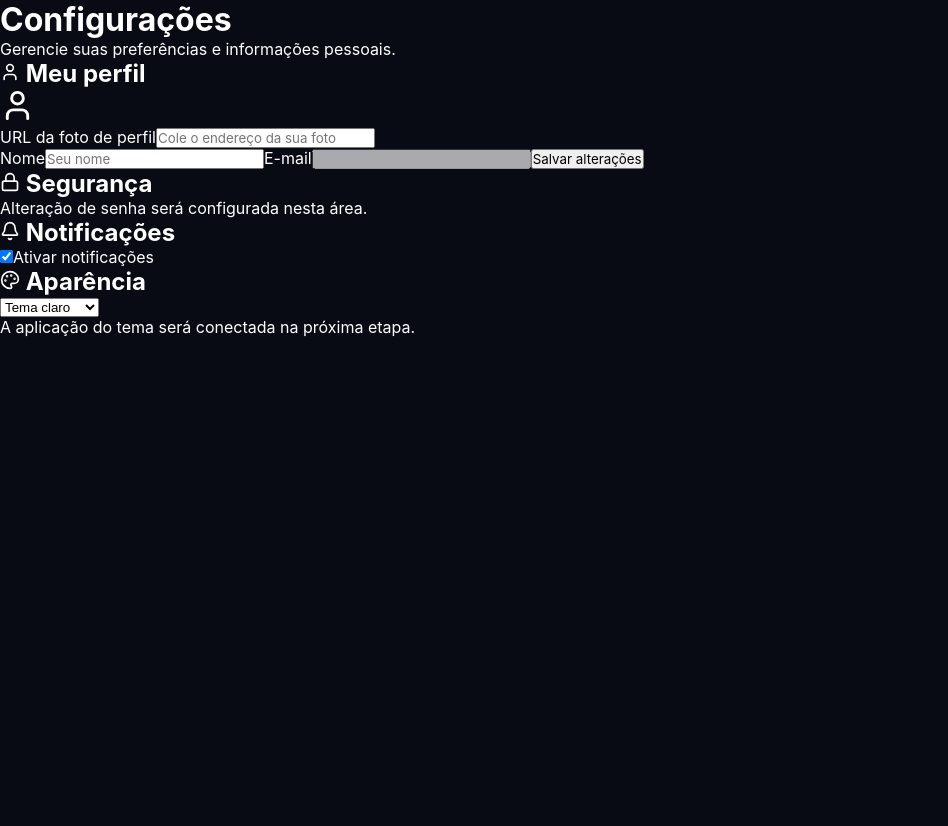
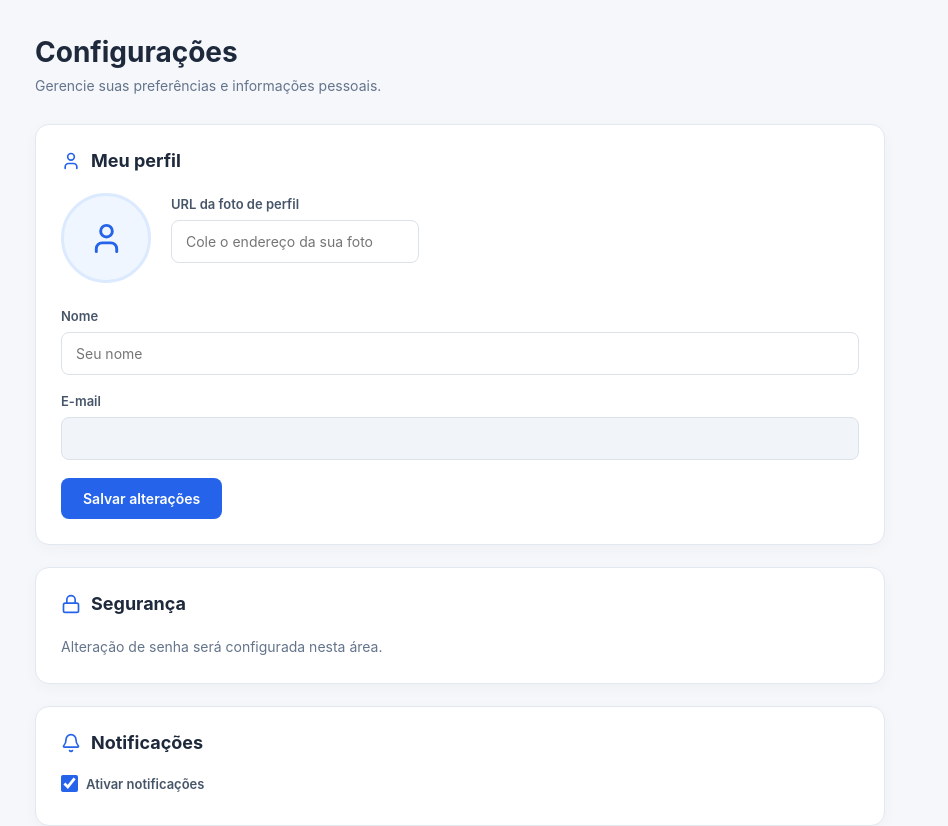
Before and after one commit to LucasDev-code0/TaskFlow, a React (Vite) app in the folder sistema-tarefas-react/: page /configuracoes in a window 1280 px wide. Shown: the top 826 px of the page, without its empty margins (0-948 px from the left). Before the commit the page ends 800 px from the top, so only its background shows below. Built offline with nearby package versions, Linux system fonts and the light colour scheme; no server answers.

Commit message:
Estiliza pagina de configuracoes

```diff
--- a/sistema-tarefas-react/src/pages/Configuracoes.jsx
+++ b/sistema-tarefas-react/src/pages/Configuracoes.jsx
@@ -1,5 +1,6 @@
 import { useEffect, useState } from "react";
 import { supabase } from "../services/supabase";
+import "../styles/configuracoes.css";
 import {
   User,
   Lock,
--- /dev/null
+++ b/sistema-tarefas-react/src/styles/configuracoes.css
@@ -0,0 +1,169 @@
+/* CONFIGURAÇÕES TASKFLOW */
+
+.settings-container {
+  width: 100%;
+  min-height: 100vh;
+  padding: 35px;
+  background: #f5f7fb;
+  color: #1e293b;
+}
+
+.settings-header {
+  margin-bottom: 30px;
+}
+
+.settings-header h1 {
+  font-size: 28px;
+  font-weight: 700;
+  margin-bottom: 8px;
+}
+
+.settings-header p {
+  color: #64748b;
+  font-size: 14px;
+}
+
+.settings-card {
+  background: #ffffff;
+  border: 1px solid #e2e8f0;
+  border-radius: 14px;
+  padding: 25px;
+  margin-bottom: 22px;
+  max-width: 850px;
+  box-shadow: 0 4px 15px rgba(0, 0, 0, 0.03);
+}
+
+.settings-card h2 {
+  display: flex;
+  align-items: center;
+  gap: 10px;
+  font-size: 18px;
+  margin-bottom: 22px;
+  color: #1e293b;
+}
+
+.settings-card h2 svg {
+  color: #2563eb;
+}
+
+.profile-settings {
+  display: flex;
+  align-items: center;
+  gap: 20px;
+  margin-bottom: 25px;
+}
+
+.settings-avatar {
+  width: 90px;
+  height: 90px;
+  border-radius: 50%;
+  background: #eff6ff;
+  color: #2563eb;
+  display: flex;
+  align-items: center;
+  justify-content: center;
+  overflow: hidden;
+  flex-shrink: 0;
+  border: 3px solid #dbeafe;
+}
+
+.settings-avatar img {
+  width: 100%;
+  height: 100%;
+  object-fit: cover;
+}
+
+.settings-card label {
+  display: block;
+  font-size: 13px;
+  font-weight: 600;
+  margin-bottom: 8px;
+  color: #475569;
+}
+
+.settings-card input:not([type="checkbox"]),
+.settings-card select {
+  width: 100%;
+  padding: 12px 14px;
+  border: 1px solid #dbe2ea;
+  border-radius: 8px;
+  background: #ffffff;
+  color: #1e293b;
+  font-size: 14px;
+  outline: none;
+  margin-bottom: 18px;
+  transition: 0.2s;
+}
+
+.settings-card input:focus,
+.settings-card select:focus {
+  border-color: #2563eb;
+  box-shadow: 0 0 0 3px rgba(37, 99, 235, 0.1);
+}
+
+.settings-card input:disabled {
+  background: #f1f5f9;
+  cursor: not-allowed;
+}
+
+.settings-card button {
+  background: #2563eb;
+  color: white;
+  border: none;
+  padding: 12px 22px;
+  border-radius: 8px;
+  font-size: 14px;
+  font-weight: 600;
+  cursor: pointer;
+  transition: 0.2s;
+}
+
+.settings-card button:hover {
+  background: #1d4ed8;
+  transform: translateY(-1px);
+}
+
+.settings-card p {
+  color: #64748b;
+  font-size: 14px;
+  line-height: 1.6;
+}
+
+.settings-card input[type="checkbox"] {
+  width: 17px;
+  height: 17px;
+  accent-color: #2563eb;
+  cursor: pointer;
+  margin-right: 8px;
+}
+
+.settings-card label:has(input[type="checkbox"]) {
+  display: flex;
+  align-items: center;
+  cursor: pointer;
+}
+
+/* RESPONSIVIDADE */
+
+@media (max-width: 768px) {
+  .settings-container {
+    padding: 20px 15px;
+  }
+
+  .settings-header h1 {
+    font-size: 23px;
+  }
+
+  .settings-card {
+    padding: 18px;
+  }
+
+  .profile-settings {
+    align-items: flex-start;
+    flex-direction: column;
+  }
+
+  .settings-card button {
+    width: 100%;
+  }
+}
```
